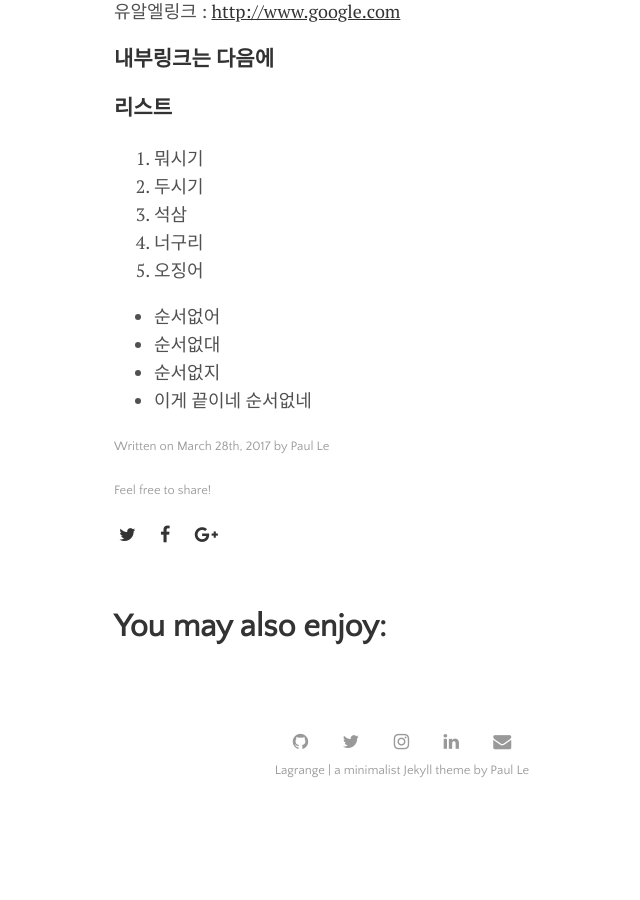
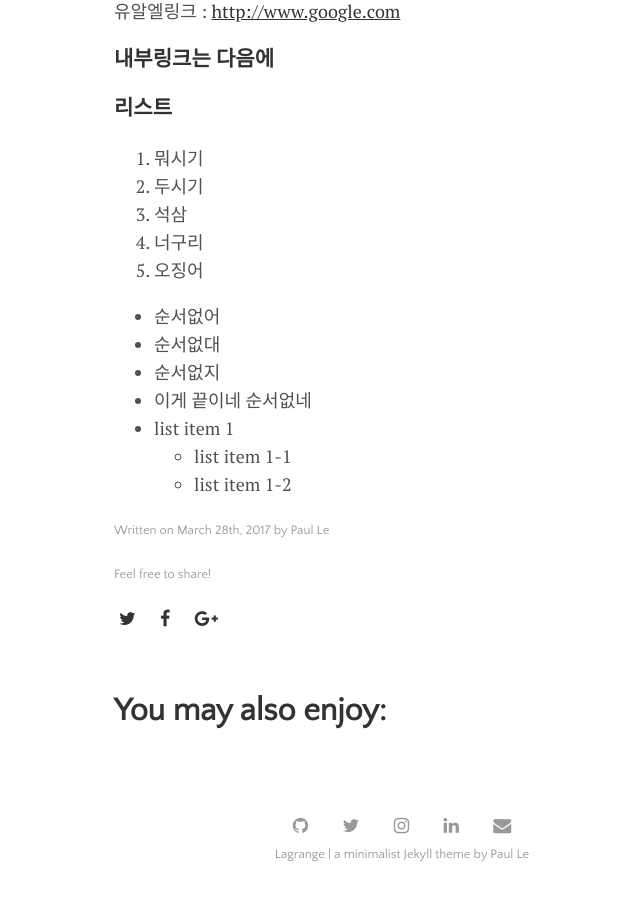
Before and after one commit to ykm1/ykm1.github.io, a Jekyll site: the page built from _posts/2017-03-28-Macdown test.md, in a window 1280 px wide and 900 px high, scrolled down 1115 px. Shown: the whole window, without its empty margins (238-878 px from the left). Built offline with Jekyll 4.4.1, drawn with Linux system fonts in a browser that asks for light colours; nearby versions of some CDN libraries; before the commit the page ends 1931 px from its top, so only the background shows below that.

Commit message:
맥다운 테스트 수정2

```diff
--- a/_posts/2017-03-28-Macdown test.md
+++ b/_posts/2017-03-28-Macdown test.md
@@ -49,3 +49,6 @@ tags: [test]
  * 순서없대
  * 순서없지
  * 이게 끝이네 순서없네
+* list item 1
+    * list item 1-1
+    * list item 1-2
```
